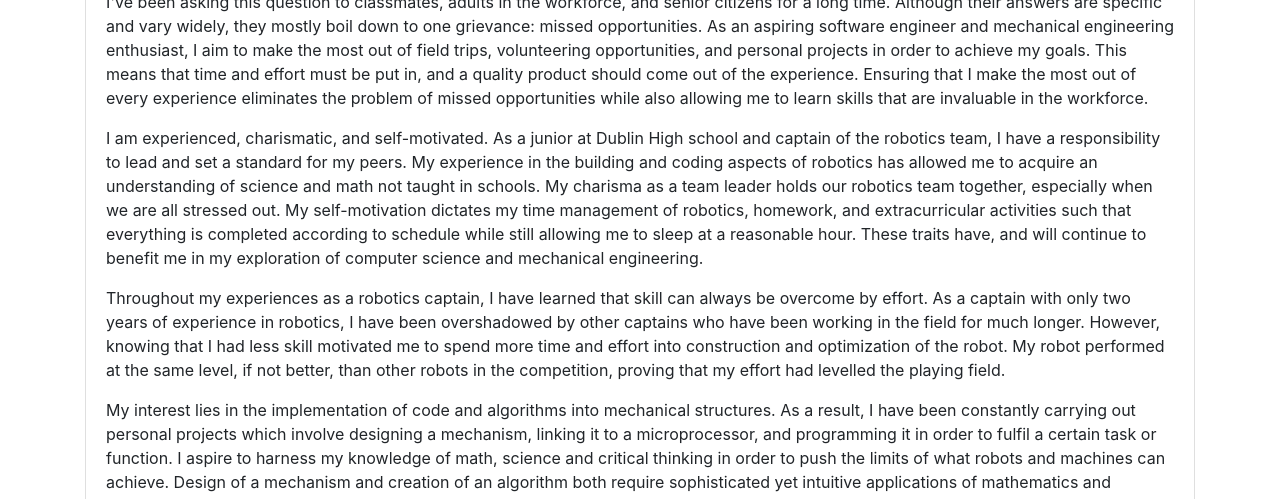
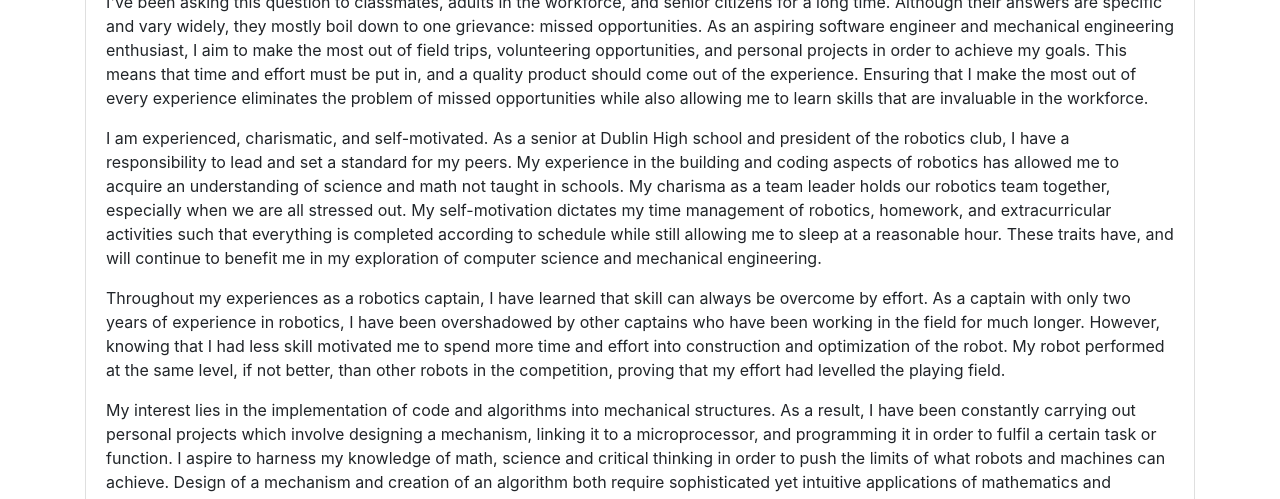
Before and after one commit to jishkoh/portfolio, a plain HTML site: page Koh_AboutMe.html in a window 1280 px wide. Shown: the part 601-1100 px from the top of the page. Drawn offline with nearby package versions, Linux system fonts and the light colour scheme.

Commit message:
Changed Junior to Senior :)

```diff
--- a/Koh_AboutMe.html
+++ b/Koh_AboutMe.html
@@ -220,8 +220,8 @@
                         that are invaluable in the workforce.
                     </p>
                     <p class="card-text">
-                      I am experienced, charismatic, and self-motivated. As a junior at Dublin
-                      High school and captain of the robotics team, I have a responsibility to
+                      I am experienced, charismatic, and self-motivated. As a senior at Dublin
+                      High school and president of the robotics club, I have a responsibility to
                       lead and set a standard for my peers. My experience in the building and
                       coding aspects of robotics has allowed me to acquire an understanding of
                       science and math not taught in schools. My charisma as a team leader holds
```
